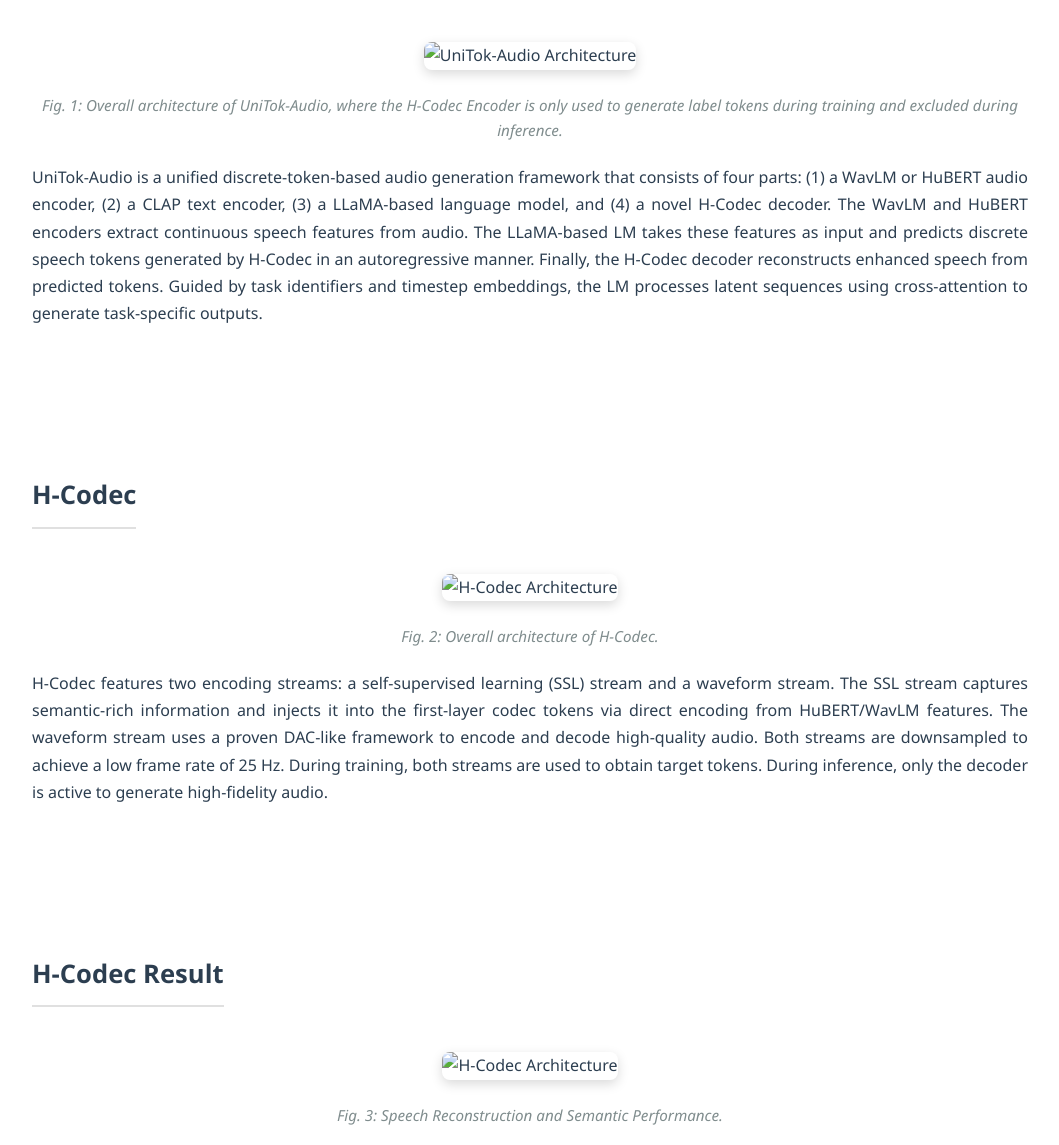
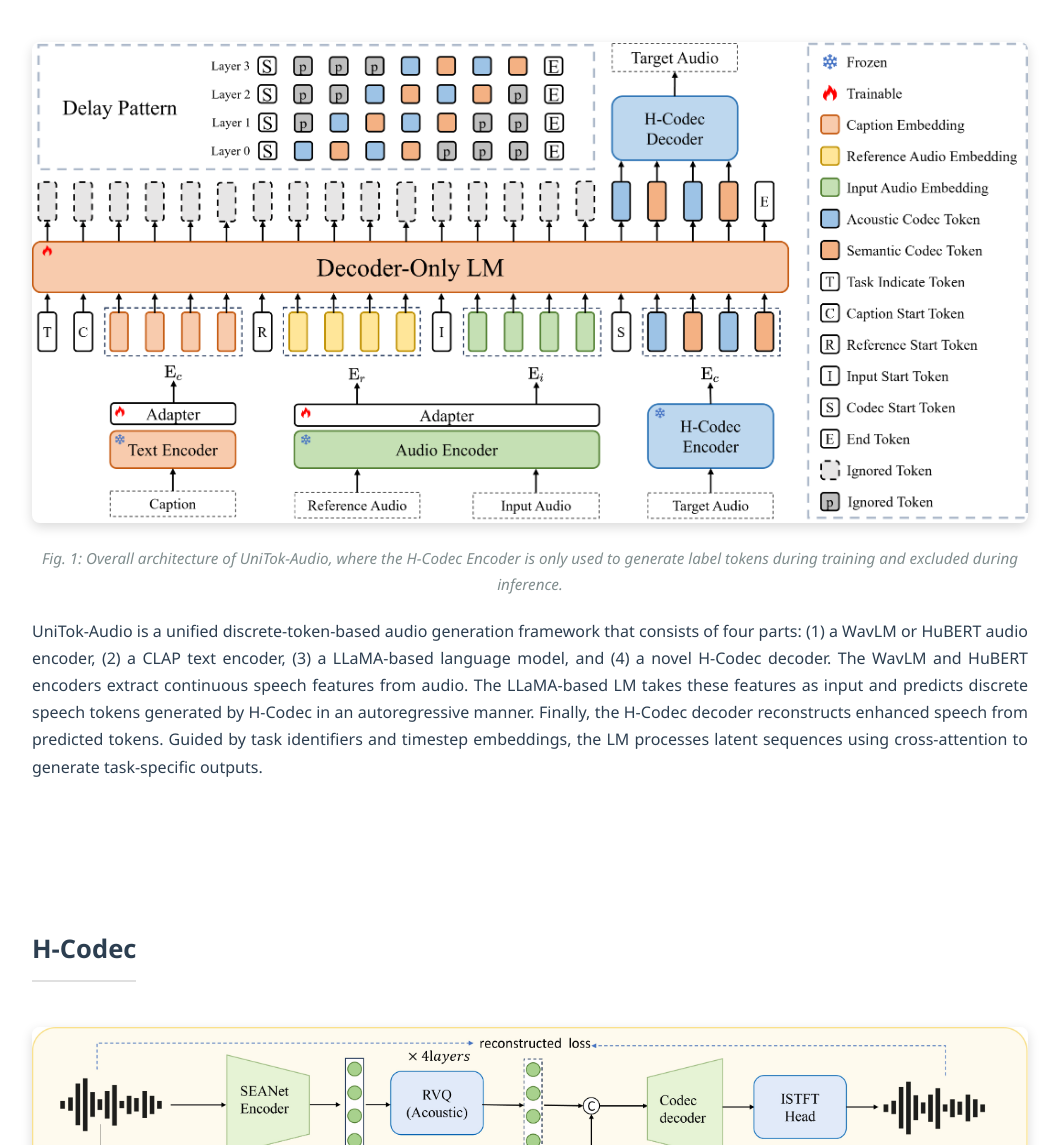
Before and after one commit to alibaba/unified-audio, a plain HTML site: page index.html in a window 1280 px wide. Shown: the part 1615-2760 px from the top of the page, without its empty margins (110-1169 px from the left). Drawn offline with nearby package versions, Linux system fonts and the light colour scheme; some icons are missing.

Commit message:
Fix figure demo html

```diff
--- a/index.html
+++ b/index.html
@@ -326,7 +326,7 @@
     <div class="section">
         <h2 class="section-title">UniTok-Audio</h2>
         <div class="figure-container">
-            <img class="figure" src="./Figure/UniTok_audio_05.png" alt="UniTok-Audio Architecture">
+            <img class="figure" src="./UniTok-audio/Figure/UniTok_audio_05.png" alt="UniTok-Audio Architecture">
             <p class="figure-caption">Fig. 1: Overall architecture of UniTok-Audio, where the H-Codec Encoder is only used to generate label tokens during training and excluded during inference.</p>
         </div>
         <p style="margin-top: 20px; text-align: justify;">
@@ -339,7 +339,7 @@
     <div class="section">
         <h2 class="section-title">H-Codec</h2>
         <div class="figure-container">
-            <img class="figure" src="./Figure/H-CODEC_ARC.JPG" alt="H-Codec Architecture">
+            <img class="figure" src="./UniTok-audio/Figure/H-CODEC_ARC.JPG" alt="H-Codec Architecture">
             <p class="figure-caption">Fig. 2: Overall architecture of H-Codec.</p>
         </div>
         <p style="margin-top: 20px; text-align: justify;">
@@ -351,7 +351,7 @@
     <div class="section">
         <h2 class="section-title">H-Codec Result</h2>
         <div class="figure-container">
-            <img class="figure" src="./Figure/H-Codec_result.png" alt="H-Codec Architecture">
+            <img class="figure" src="../UniTok-audio/Figure/H-Codec_result.png" alt="H-Codec Architecture">
             <p class="figure-caption">Fig. 3: Speech Reconstruction and Semantic Performance.</p>
         </div>
         <p style="margin-top: 20px; text-align: justify;">
```
